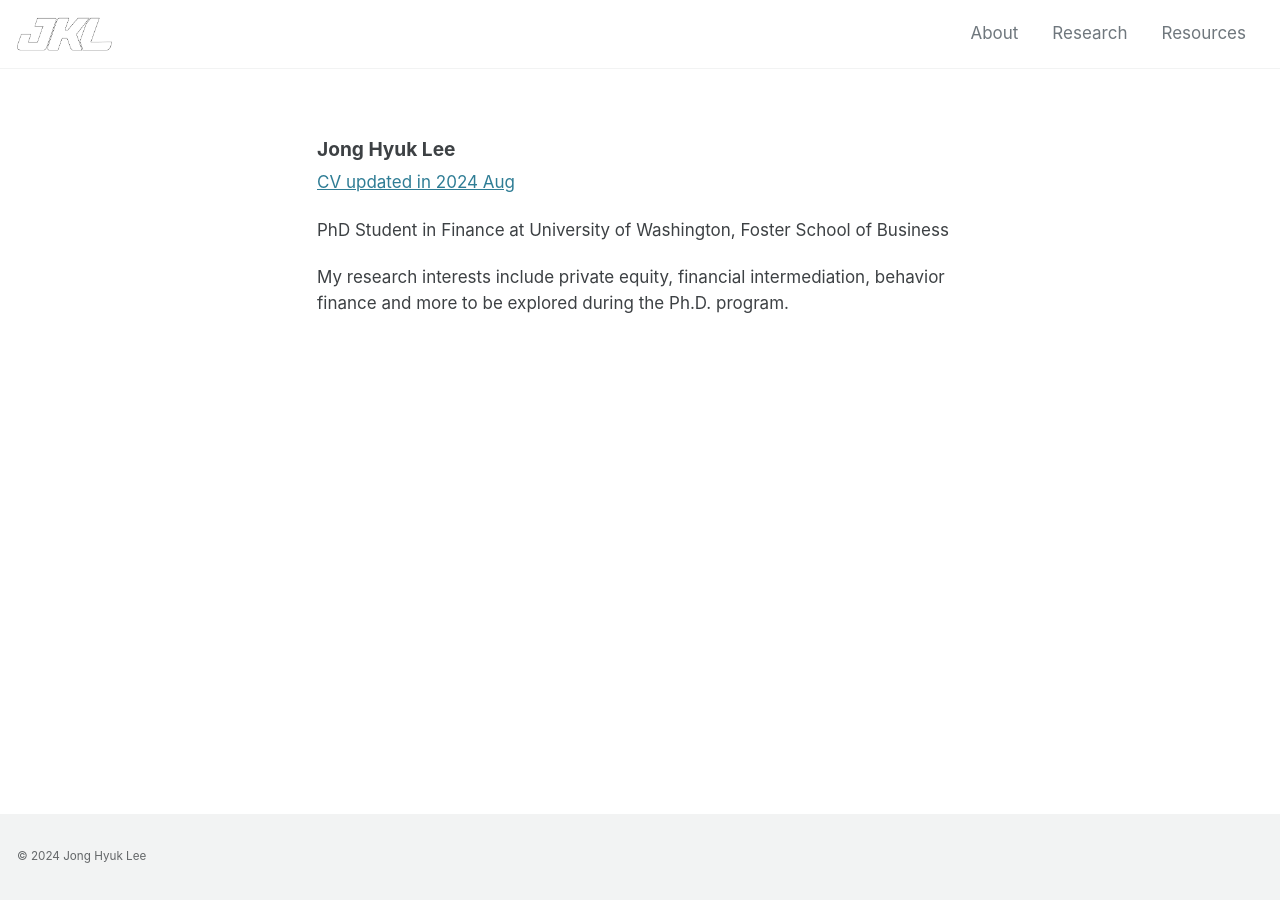
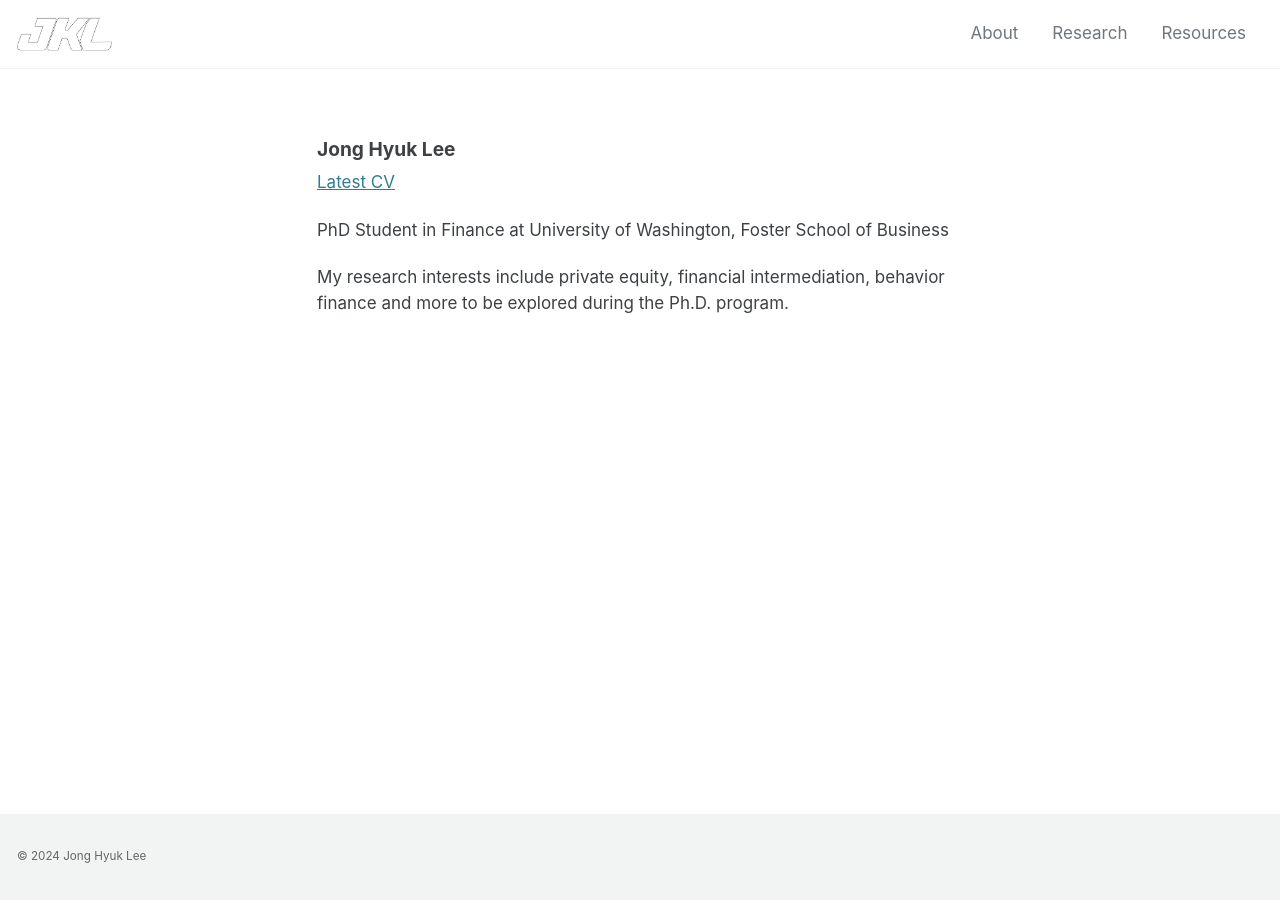
Before and after one commit to jhklee/jhklee.github.io, a Jekyll site: the page built from _pages/about.md, in a window 1280 px wide. Built offline with Jekyll 4.4.1, drawn with Linux system fonts in a browser that asks for light colours; cached includes are drawn as plain includes.

Commit message:
Update about.md

```diff
--- a/_pages/about.md
+++ b/_pages/about.md
@@ -5,7 +5,7 @@
 ---
 ### Jong Hyuk Lee
 
-[CV updated in 2024 Aug](https://drive.google.com/file/d/15bghERF3wpsc9cpRmbY4PYaC7adQpP2i/view?usp=drive_link "2024 Aug version")
+[Latest CV](https://drive.google.com/file/d/15bghERF3wpsc9cpRmbY4PYaC7adQpP2i/view?usp=drive_link "updated Aug 2024")
 
 PhD Student in Finance at University of Washington, Foster School of Business
 
```
